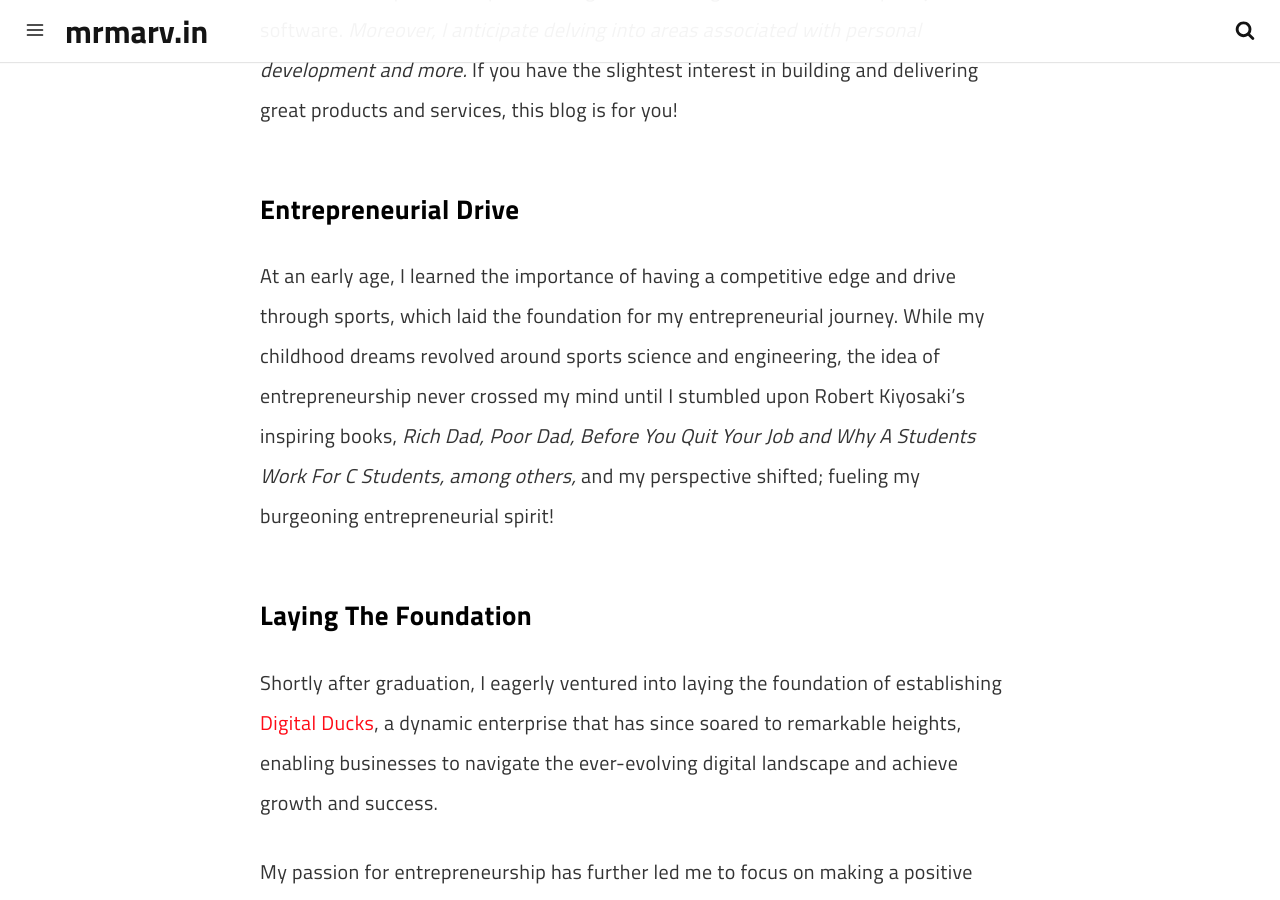
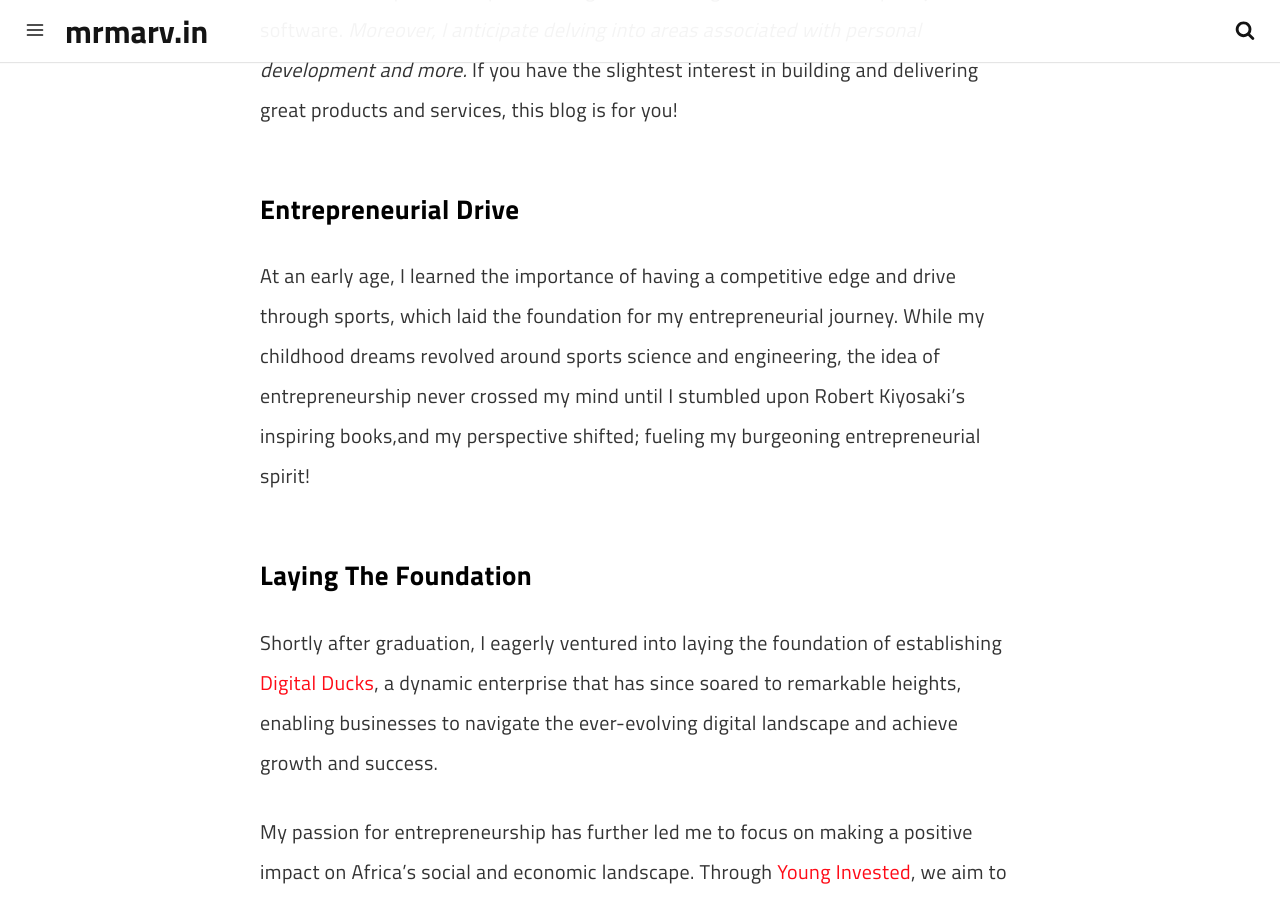
Before and after one commit to marv0/marv0.github.io, a Jekyll site: the page built from pages/about.md, in a window 1280 px wide and 900 px high, scrolled down 903 px. Built offline with Jekyll 4.4.1, drawn with Linux system fonts in a browser that asks for light colours; a script that is not in the unit is left out.

Commit message:
Update about.md

```diff
--- a/pages/about.md
+++ b/pages/about.md
@@ -18,7 +18,7 @@
 
 ### Entrepreneurial Drive
 
-At an early age, I learned the importance of having a competitive edge and drive through sports, which laid the foundation for my entrepreneurial journey. While my childhood dreams revolved around sports science and engineering, the idea of entrepreneurship never crossed my mind until I stumbled upon Robert Kiyosaki's inspiring books, *Rich Dad, Poor Dad, Before You Quit Your Job and Why A Students Work For C Students, among others,* and my perspective shifted; fueling my burgeoning entrepreneurial spirit!
+At an early age, I learned the importance of having a competitive edge and drive through sports, which laid the foundation for my entrepreneurial journey. While my childhood dreams revolved around sports science and engineering, the idea of entrepreneurship never crossed my mind until I stumbled upon Robert Kiyosaki's inspiring books,and my perspective shifted; fueling my burgeoning entrepreneurial spirit!
 
 ### Laying The Foundation
 
```
